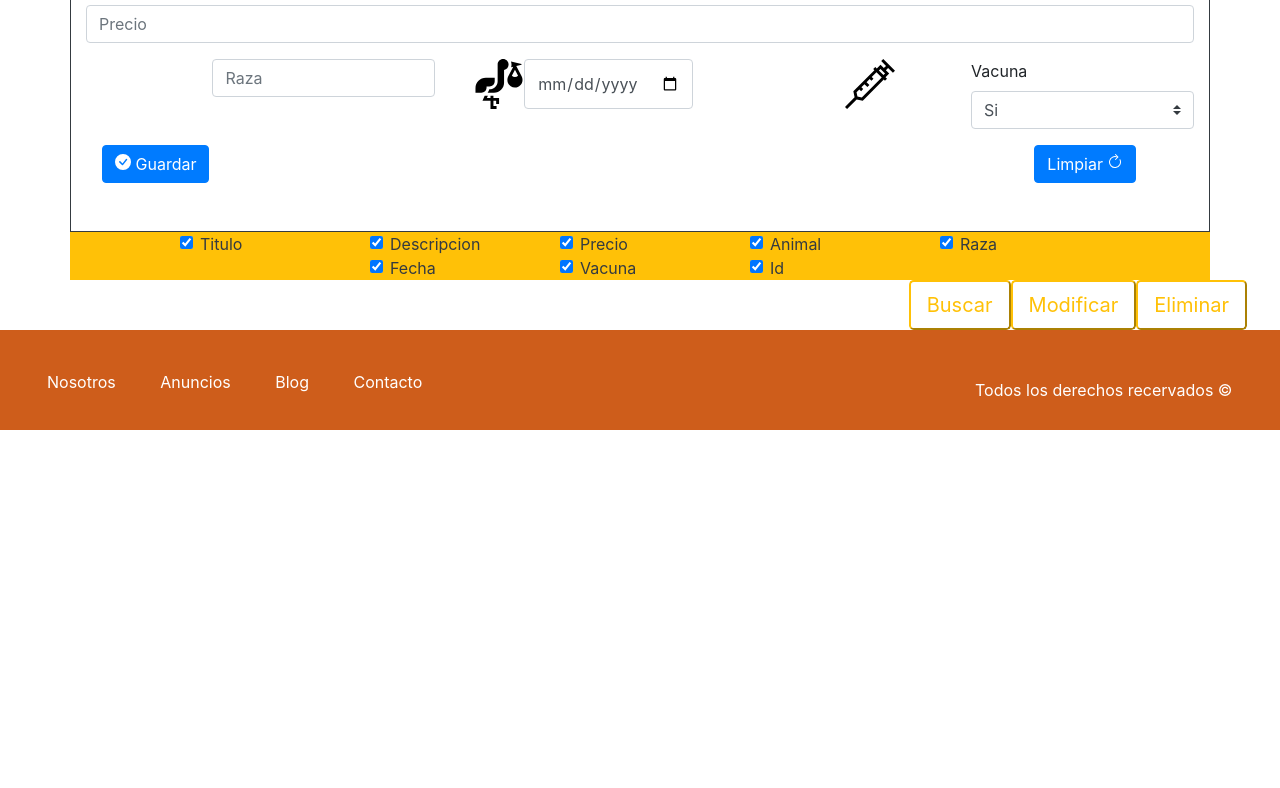
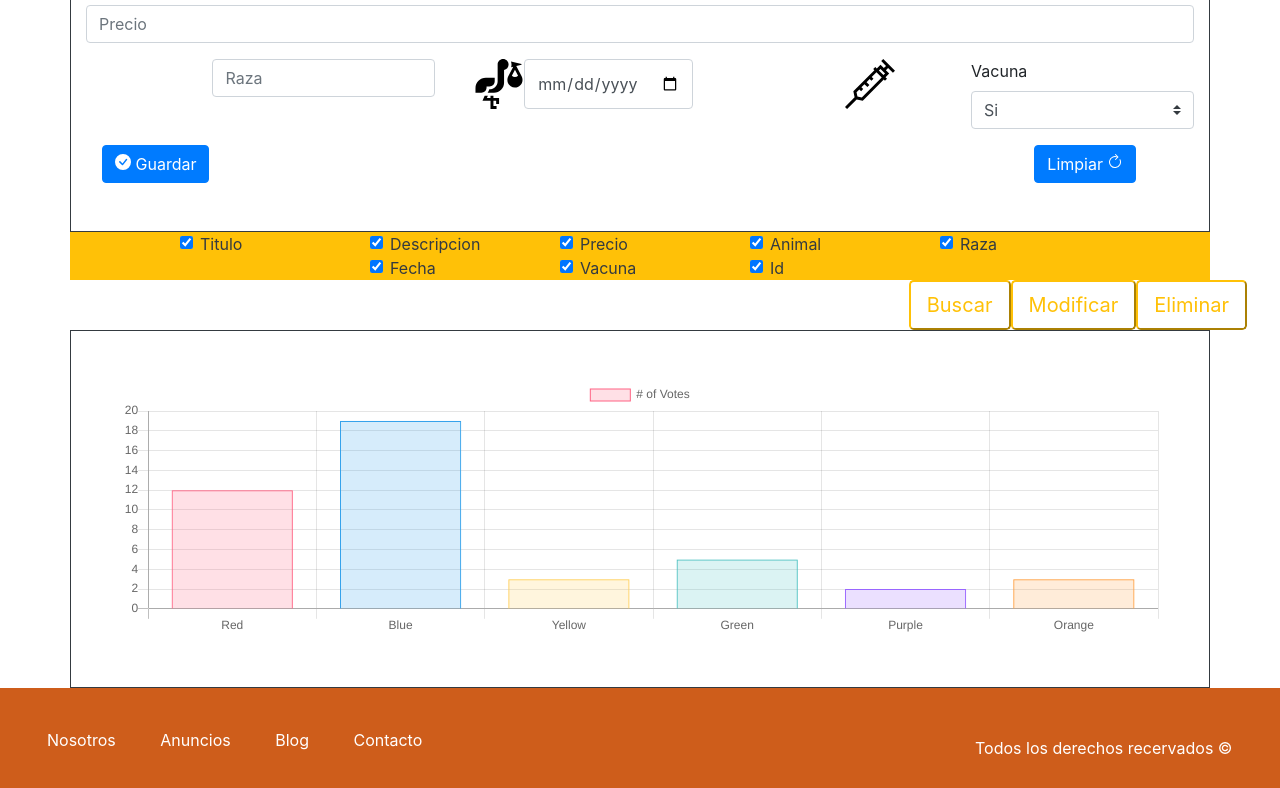
Before and after one commit to SanglaHector/sangla.RSP.LABOIII, a website with bundled scripts: page Parcial/index.html in a window 1280 px wide. Shown: the part 1232-2020 px from the top of the page. Before the commit the page ends 1662 px from the top, so only its background shows below. Built offline with nearby package versions, Linux system fonts and the light colour scheme; files whose address does not match are found by name.

Commit message:
Recuperatorio
Signed-off-by: SanglaHector <sanglahector@gmail.com>

```diff
--- a/Parcial/index.html
+++ b/Parcial/index.html
@@ -6,6 +6,7 @@
      <!-- Bootstrap CSS -->
      <link rel="stylesheet" href="https://maxcdn.bootstrapcdn.com/bootstrap/4.0.0/css/bootstrap.min.css" integrity="sha384-Gn5384xqQ1aoWXA+058RXPxPg6fy4IWvTNh0E263XmFcJlSAwiGgFAW/dAiS6JXm" crossorigin="anonymous">
      <script src=".\js\scripts.js" type="module"></script>
+     <script src="https://cdn.jsdelivr.net/npm/chart.js@2.8.0"></script>
      <link rel="shortcut icon" href="./img/firma.svg">
     <title>Parcial</title>
 </head>
@@ -254,6 +255,9 @@
             </div>
         </div>
     </div>
+    <div class="container border border-dark px-5 py-5">
+        <canvas id="myChart" width="400" height="100" ></canvas>
+    </div>
     <div class="container-fluid justify-content-center" style="background-color: rgb(206, 93, 27);height:100px;">
         <div class="row justify-content-start">
                 <div class="col col-9  pt-4">
@@ -284,5 +288,6 @@
     <script src="https://cdnjs.cloudflare.com/ajax/libs/popper.js/1.12.9/umd/popper.min.js" integrity="sha384-ApNbgh9B+Y1QKtv3Rn7W3mgPxhU9K/ScQsAP7hUibX39j7fakFPskvXusvfa0b4Q" crossorigin="anonymous"></script>
     <script src="https://maxcdn.bootstrapcdn.com/bootstrap/4.0.0/js/bootstrap.min.js" integrity="sha384-JZR6Spejh4U02d8jOt6vLEHfe/JQGiRRSQQxSfFWpi1MquVdAyjUar5+76PVCmYl" crossorigin="anonymous"></script>
 
+ <!--   <script src="path/to/chartjs/dist/Chart.js"></script> -->
 </body>
 </html>
--- a/Parcial/js/DOM.js
+++ b/Parcial/js/DOM.js
@@ -148,7 +148,7 @@ function filtrarDatosChecks(arr)//Escondo todo y luego muestro lo que viene en a
     });
 }
 //*********************ABM */
-function alta(anuncio,data)
+/*function alta(anuncio,data)
 {
     let propiedades = tratarDatos(data);
     //data= array de objetos
@@ -182,8 +182,8 @@ function modificacion(anuncio,data)
     let propiedades = baja(anuncio,data);
     propiedades.push(anuncio);
     return propiedades;
-}
+}*/
 export{filtrarSelectAnimales,calcularProm,filtroDeSelect,
     traerCheckeados,filtrarDatosChecks
-    ,alta,baja,modificacion,generarId
+    /*,alta,baja,modificacion,generarId*/
 ,cargarSelectAnimales};
--- /dev/null
+++ b/Parcial/js/chart.js
@@ -0,0 +1,90 @@
+import {traerAnuncios} from './localStorage.js';
+import {armarPropiedadDesdeForm} from './funciones.js';
+function cargarChart(cantidadAnuncios, arrClicks)
+{
+    let ctx = document.getElementById('myChart');
+    let myChart = new Chart(ctx, {
+        type: 'bar',
+        data: {
+            labels: ['Red', 'Blue', 'Yellow', 'Green', 'Purple', 'Orange'],
+            datasets: [{
+                label: '# of Votes',
+                data: [12, 19, 3, 5, 2, 3],
+                backgroundColor: [
+                    'rgba(255, 99, 132, 0.2)',
+                    'rgba(54, 162, 235, 0.2)',
+                    'rgba(255, 206, 86, 0.2)',
+                    'rgba(75, 192, 192, 0.2)',
+                    'rgba(153, 102, 255, 0.2)',
+                    'rgba(255, 159, 64, 0.2)'
+                ],
+                borderColor: [
+                    'rgba(255, 99, 132, 1)',
+                    'rgba(54, 162, 235, 1)',
+                    'rgba(255, 206, 86, 1)',
+                    'rgba(75, 192, 192, 1)',
+                    'rgba(153, 102, 255, 1)',
+                    'rgba(255, 159, 64, 1)'
+                ],
+                borderWidth: 1
+            }]
+        },
+        options: {
+            scales: {
+                yAxes: [{
+                    ticks: {
+                        beginAtZero: true
+                    }
+                }]
+            }
+        }
+    });
+}
+function cargarClicks()
+{
+    let anuncio = armarPropiedadDesdeForm();
+    let anuncios = traerAnuncios();
+    anuncios = anuncios.data;
+    let cantidad = anuncios.length;
+    let clicks = Array();
+    let id = 0;
+    let element = 0;
+
+    if(!localStorage.getItem('listaClick'))
+    {
+        if(cantidad > 0)
+        {
+            anuncios.map(()=> clicks.push(0));
+            anuncios.map((e)=> e.id == anuncio.id ? id = e.id : 0 );
+            clicks.forEach(element => {
+                if(element == id-1)
+                {
+                    element = element + 1;
+                }
+            });
+
+        }
+        localStorage.setItem('listaClick',JSON.stringify(clicks));
+    }else
+    {
+        clicks = JSON.parse(localStorage.getItem('listaClick'));
+        if(clicks.length == cantidad)
+        {
+            let nuevoClick = clicks
+            cantidad = clicks.length;
+            if(cantidad > 0)
+            {
+                anuncios.map((e)=> e.id == anuncio.id ? id = e.id : 0 );
+                clicks.forEach((e,i) => {
+                    if(i == id-1)
+                    {
+                        element = e + 1;
+                        nuevoClick[i] = element;
+                    }
+                });
+            }
+            localStorage.setItem('listaClick',JSON.stringify(nuevoClick));
+        }
+    }
+}
+export {cargarChart,cargarClicks};
--- a/Parcial/js/funciones.js
+++ b/Parcial/js/funciones.js
@@ -1,6 +1,7 @@
 //import{AnuncioMascota} from './anuncioMascota.js'
 import{AnuncioMascota} from '../dist/anuncioMascota.js'
 import {transaccionDeServer,precioDeServer,precioDeForm} from './formateo.js';
+import {cargarClicks} from './chart.js';
 
 //********************** TRATAR DATOS ****************************************************//
 function tratarDatos(datos)
@@ -23,7 +24,8 @@ function armarTabla(objetos)
     let body = document.getElementById("body");
     objetos.forEach(element => {
         let tr = document.createElement('tr');
-        tr.addEventListener('dblclick', cargarElemento)
+        tr.addEventListener('dblclick', cargarElemento);
+  //      tr.addEventListener('dblclick', cargarClicks);
         body.appendChild(tr);
         tr.appendChild(fnNewTD(element.id));
         tr.appendChild(fnNewTD(element.titulo));
@@ -37,6 +39,7 @@ function armarTabla(objetos)
 }
 function cargarElemento(obj)
 {
+
     let propiedad = obj.srcElement.parentNode;//me traigo el elemento seleccionado
     let start = propiedad.firstElementChild;//el primer objetos de ese hijo
     let aux = start;
@@ -80,6 +83,7 @@ function cargarElemento(obj)
             aux = aux.nextElementSibling;
         }
     });
+    cargarClicks();
     /*console.log(start);//este es el td
     console.log(start.firstChild);//este el objeto dentro del td
     console.log(start.firstChild.nodeValue);*///el valor dento del objeto del td
--- a/Parcial/js/localStorage.js
+++ b/Parcial/js/localStorage.js
@@ -1,8 +1,12 @@
 import {traerCheckeados,tildarChecks, tratarDatos} from './funciones.js';
-import {alta,baja,modificacion,cargarSelectAnimales,generarId} from './DOM.js';
+//import {/*alta,baja,modificacion,*/cargarSelectAnimales/*,generarId*/} from './DOM.js';
+import {cargarSelectAnimales} from './DOM.js';
+import {alta,baja,modificacion,generarId} from '../dist/DataAccess.js';
 import {Data} from './data.js';
+import {cargarChart} from './chart.js';
 function inicializarManejadores()
 {
+    cargarChart()
     cargarSelectAnimales();
     let checks = traerCheckeados();
     let objChecks = {
--- a/Parcial/package.json
+++ b/Parcial/package.json
@@ -10,6 +10,7 @@
   "license": "ISC",
   "dependencies": {
     "bootstrap": "^4.5.2",
+    "chart.js": "^2.9.3",
     "jquery": "^3.5.1"
   }
 }
--- /dev/null
+++ b/Parcial/src/DataAccess.ts
@@ -0,0 +1,38 @@
+import{tratarDatos} from '../js/funciones.js';
+import {AnuncioMascota} from './anuncioMascota.js';
+function alta(anuncio:AnuncioMascota,data:any[]):AnuncioMascota[]
+{
+    let propiedades:AnuncioMascota[] = tratarDatos(data);
+    //data= array de objetos
+    //propiedades: array de objetos anuncio mascota
+
+    anuncio.Id = generarId(propiedades);
+    propiedades.push(anuncio);
+    return propiedades;
+}
+function baja(anuncio:AnuncioMascota,data:any[]):AnuncioMascota[]
+{
+    let propiedades:AnuncioMascota[] = tratarDatos(data);
+    let indice;
+    propiedades.forEach((e:AnuncioMascota,i:number)=> anuncio.Id == e.Id ? indice = i : null);
+    propiedades.splice( indice, 1 );
+    return propiedades;
+}
+function generarId(data:any):number
+{
+    if(data.length == 0)
+    {
+        return 1;
+    }else{
+        let id:any = data.map((e:any)=>e.id)
+                .reduce((a:any,b:any) => a>=b ?a:b);
+        return parseInt(id) + 1;
+    }
+}
+function modificacion(anuncio:AnuncioMascota,data:any[]):AnuncioMascota[]
+{
+    let propiedades:AnuncioMascota[] = baja(anuncio,data);
+    propiedades.push(anuncio);
+    return propiedades;
+}
+export {alta,baja,modificacion,generarId};
```
Also changed, not shown: Parcial/dist/DataAccess.js (added), 2 other files.
